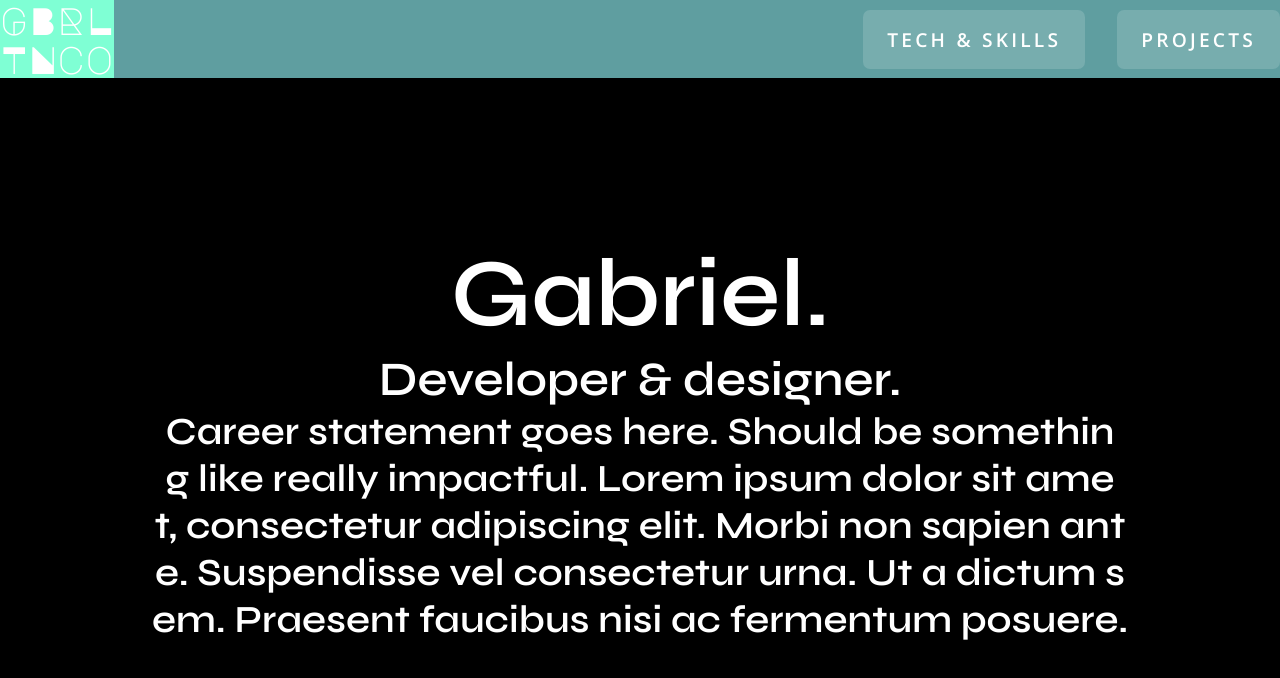
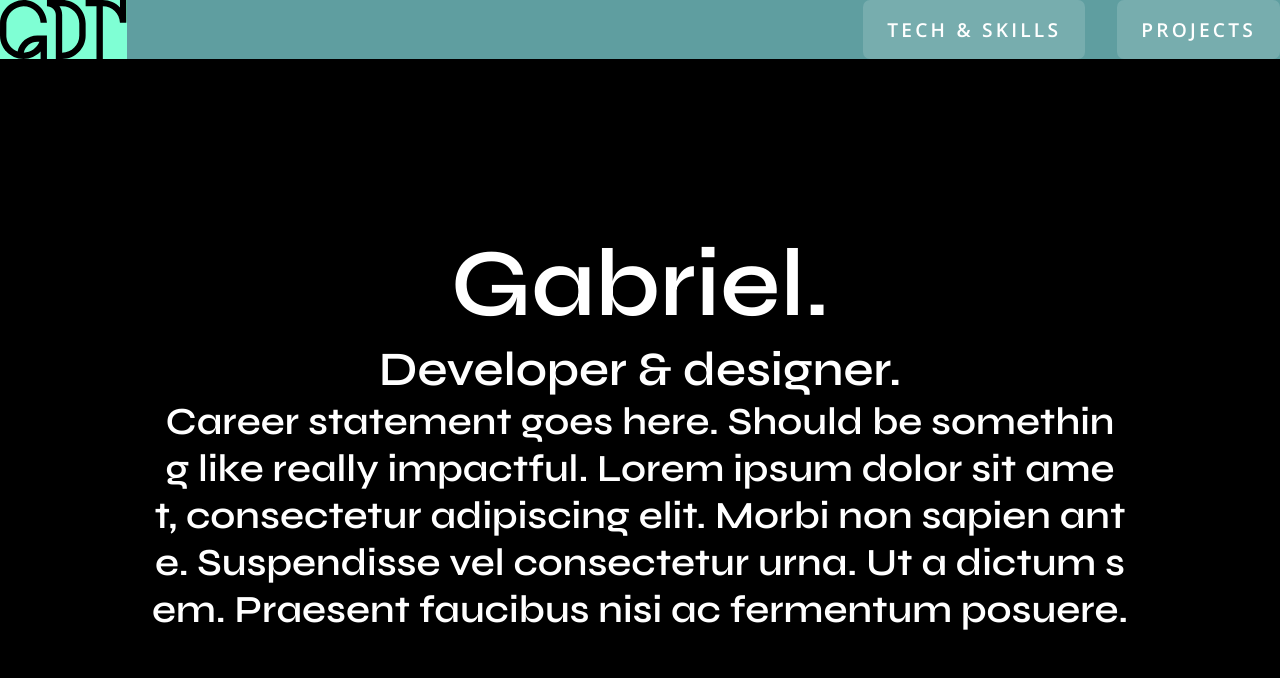
Before and after one commit to Gatinoko/Portfolio, a Next.js app: page / in a window 1280 px wide. Shown: the top 678 px of the page. Built offline with nearby package versions, Linux system fonts and the light colour scheme.

Commit message:
updated navigation

```diff
--- a/components/navigation/Navigation.tsx
+++ b/components/navigation/Navigation.tsx
@@ -3,6 +3,7 @@ import { cva } from 'class-variance-authority';
 import styles from './navigation.module.scss';
 import { ReactNode, useState } from 'react';
 import Button from '../button/button';
+import Logo from './logo/logo';
 
 type Props = {
 	navButtons?: ReactNode;
@@ -23,20 +24,17 @@ const navigation = cva('navigation', {
 export default function Navigation(props: Props) {
 	const { navButtons } = props;
 
-	const [open, setOpen] = useState(true);
+	const [open, setOpen] = useState(false);
 
 	return (
 		<>
 			<nav className={navigation({ open })}>
-				{/* Navigation */}
 				<div className='logo-button-container'>
 					{/* Logo */}
 					<a
 						className='nav-logo'
 						href='#IntroSection'>
-						GBRL
-						<br />
-						TNco
+						<Logo />
 					</a>
 
 					{/* Desktop navigation buttons */}
@@ -65,6 +63,8 @@ export default function Navigation(props: Props) {
 						onClick={() => setOpen(!open)}
 					/>
 				</div>
+
+				{/* Mobile navigation buttons */}
 				<div className='nav-list'>{navButtons}</div>
 			</nav>
 		</>
--- a/components/navigation/navigation.scss
+++ b/components/navigation/navigation.scss
@@ -4,14 +4,10 @@
 	& {
 		display: flex;
 		flex-direction: column;
+		position: sticky;
 
-		position: sticky;
 		left: 0;
 		top: 0;
-
-		width: 100%;
-
-		background-color: brown;
 	}
 
 	.logo-button-container {
@@ -25,23 +21,20 @@
 		background-color: cadetblue;
 
 		.nav-logo {
-			@include font-majormono;
+			height: 100%;
 			width: fit-content;
-			height: fit-content;
-			color: white;
-			text-decoration: none;
-			font-size: map-get($HEADING-TEXT-FONT, r);
 			background-color: aquamarine;
 		}
 
 		.section-list {
 			display: flex;
+			gap: get-spacing-value(spacing-32);
+
 			align-self: center;
-			height: fit-content;
+			height: 100%;
 			padding: 0;
 			margin: 0;
 			list-style-type: none;
-			gap: get-spacing-value(spacing-32);
 		}
 		@include screen-breakpoint(mobile, tablet) {
 			.section-list {
@@ -65,13 +58,16 @@
 	}
 	@include screen-breakpoint(mobile, tablet) {
 		.nav-list {
+			display: flex;
+			flex-direction: column;
+			gap: get-spacing-value(spacing-16);
+
+			width: 100%;
+			height: fit-content;
+
 			position: absolute;
 			z-index: 1;
-			display: flex;
-			flex-direction: column;
-			width: 100%;
-			height: fit-content;
-			gap: get-spacing-value(spacing-16);
+
 			background-color: rebeccapurple;
 		}
 	}
```
